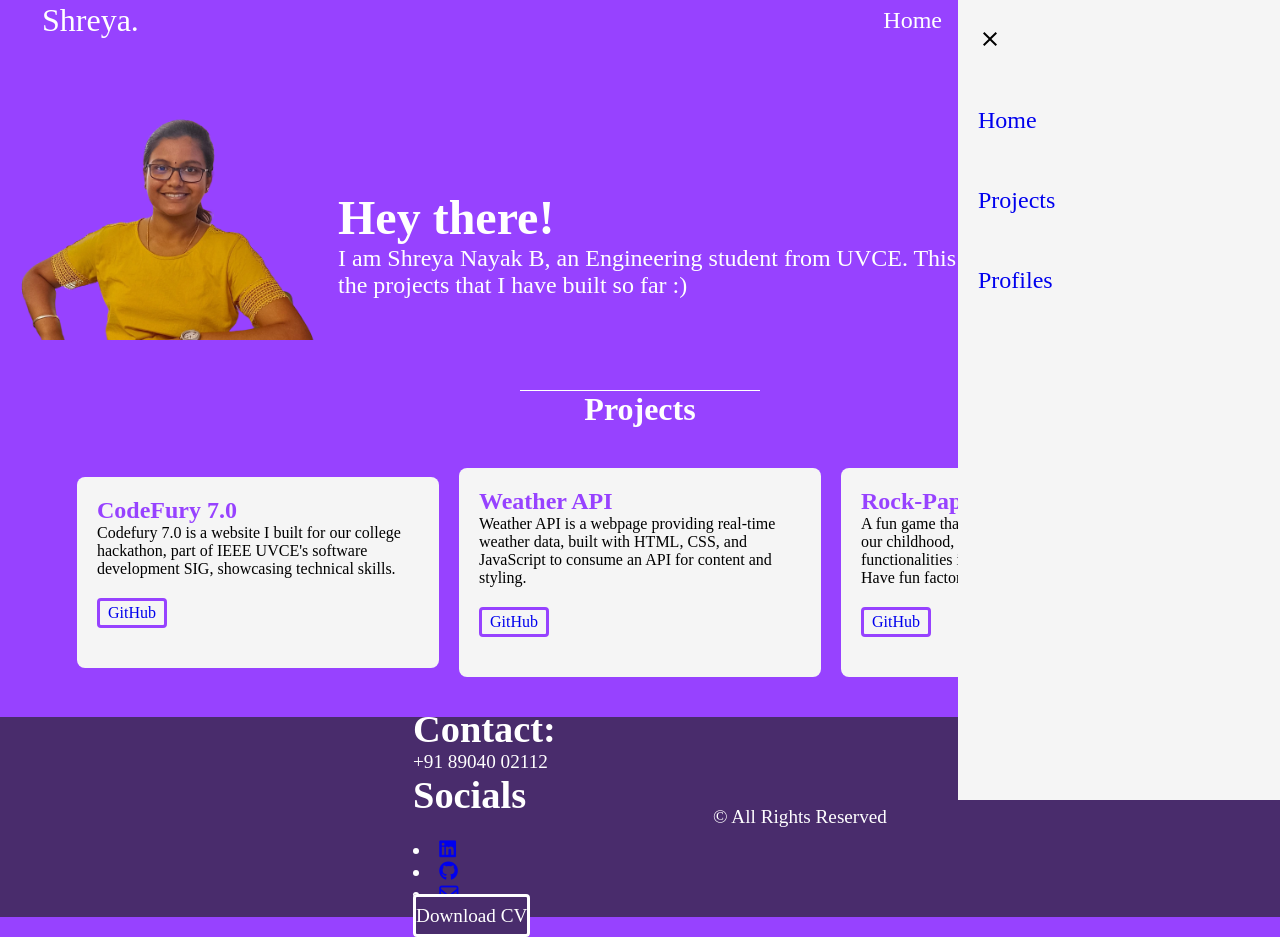
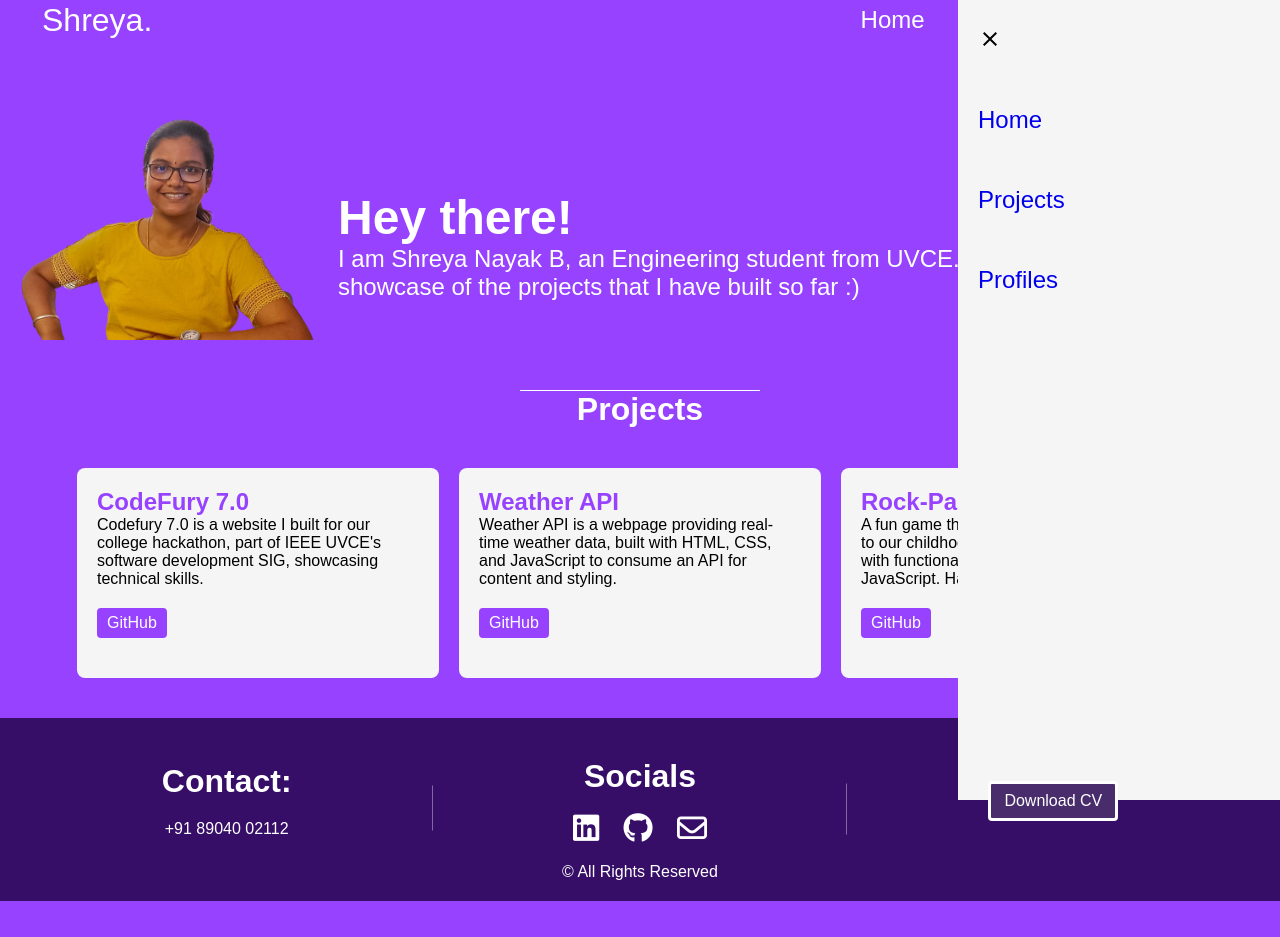
Before and after one commit to shr968/Portfolio, a website: page index.html in a window 1280 px wide. After the commit the page ends 901 px from the top, so only its background shows below. Drawn offline with Linux system fonts and the light colour scheme.

Commit message:
Update styles.css

```diff
--- a/styles.css
+++ b/styles.css
@@ -6,6 +6,10 @@
 
 body {
     background-color: #9742ff;
+    font-family: "Ubuntu", sans-serif;
+    font-weight: 400;
+    font-style: normal;
+    overflow-x: hidden; /* Prevent horizontal scrolling */
 }
 
 nav ul {
@@ -40,10 +44,9 @@ nav li:first-child {
     right: -50px;
     height: 100vh;
     width: 350px;
-    position: relative;
+    position: fixed;
     justify-content: flex-start;
     align-items: flex-start;
-    position: fixed;
     background-color: whitesmoke;
 }
 
@@ -74,6 +77,7 @@ nav li:first-child {
 @media (max-width: 400px) {
     .sidebar {
         width: 100%;
+        height: 50%;
     }
 }
 
@@ -92,17 +96,17 @@ nav li:first-child {
     color: white;
     padding-top: 150px;
 }
-.footer .btn{
+
+.footer .btn {
     height: 40px;
     width: 130px;
     color: white;
-    background-color:#492c6c;
+    background-color: #492c6c;
     border: solid white;
     border-radius: 4px;
     margin: 10px 0px;
     padding: 8px 0px;
     text-decoration: none;
-
 }
 
 /* cards */
@@ -141,33 +145,70 @@ nav li:first-child {
     border-radius: 4px;
     padding: 2px 15px;
 }
-.footer-container{
+
+.footer-container {
+    background-color: #360d67;
+    color: white;
+    padding: 20px;
+}
+
+.footer {
     display: flex;
-    width: 100vw;
-    height: 200px;
-    justify-content: center;
+    justify-content: space-around;
     align-items: center;
-    color: white;
-    background-color: #492c6c;
-    font-size: larger;
+    padding-top: 20px;
+    flex-wrap: wrap;
 }
-.footer{
-    display: flex;
-    flex-direction: column;
-    margin: 10px;
-    padding: 10px;
-    width: 300px;
+
+.footer-item {
+    text-align: center;
+    flex: 1;
+    position: relative;
+    padding: 0 20px;
 }
-.socials{
-    display: flex;
-    flex-direction: row;
-    margin: 10px;
-    justify-content: space-between;
+
+.footer-item:not(:last-child)::after {
+    content: '';
+    position: absolute;
+    right: 0;
+    top: 60%;
+    transform: translateY(-50%);
+    height: 60%;
+    width: 1px;
+    opacity: 0.75;
+    background-color: rgba(255, 255, 255, 0.5);
 }
-.socials li{
-  list-style: none;
+
+.handles {
+    list-style: none;
+    padding: 0;
 }
-.socials a{
-    text-decoration: none;
+
+.handles li {
+    display: inline-block;
+    margin: 0 10px;
+}
+
+.handles i {
+    font-size: 30px;
     color: white;
 }
+
+.btn {
+    display: inline-block;
+    background-color: #9742ff;
+    color: white;
+    padding: 10px 20px;
+    text-decoration: none;
+    border-radius: 5px;
+    transition: background-color 0.3s;
+}
+
+.btn:hover {
+    background-color: #7641d9;
+}
+
+.footer-container p {
+    text-align: center;
+    margin-top: 20px;
+}
```
